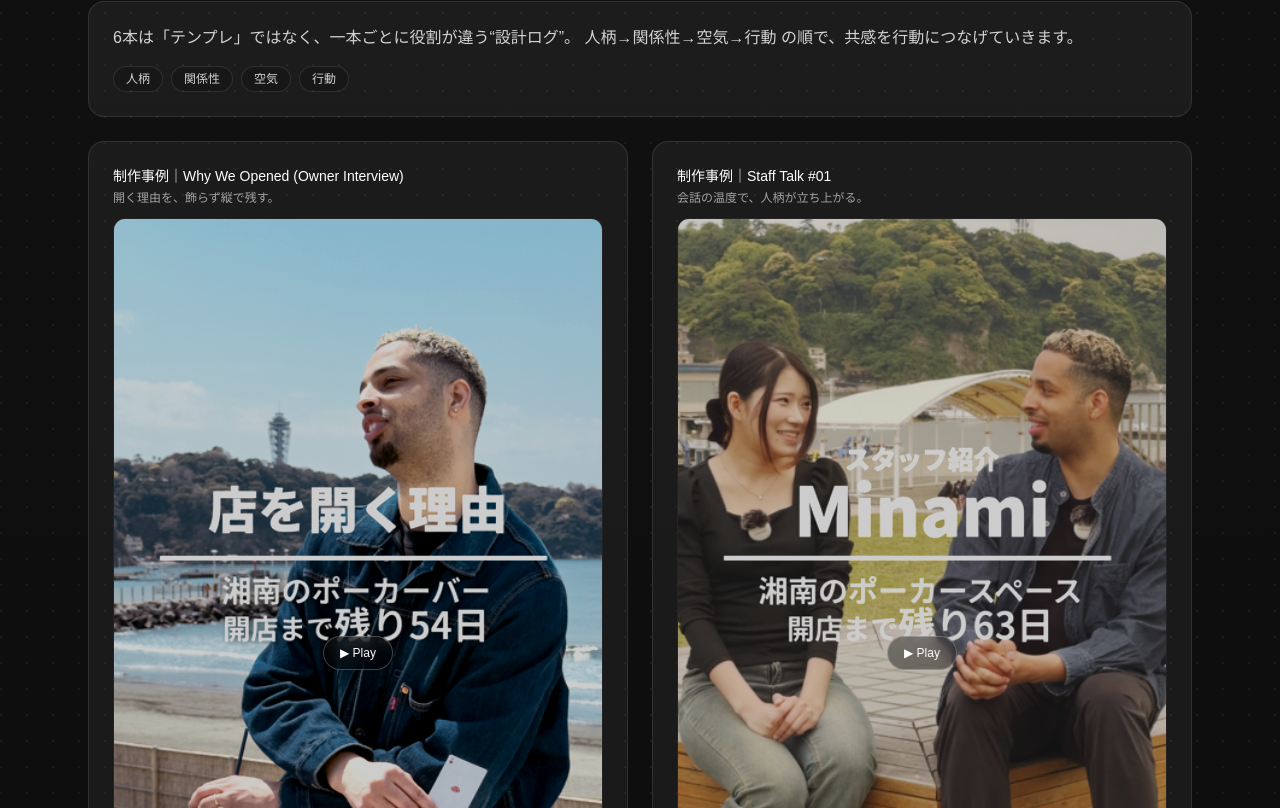
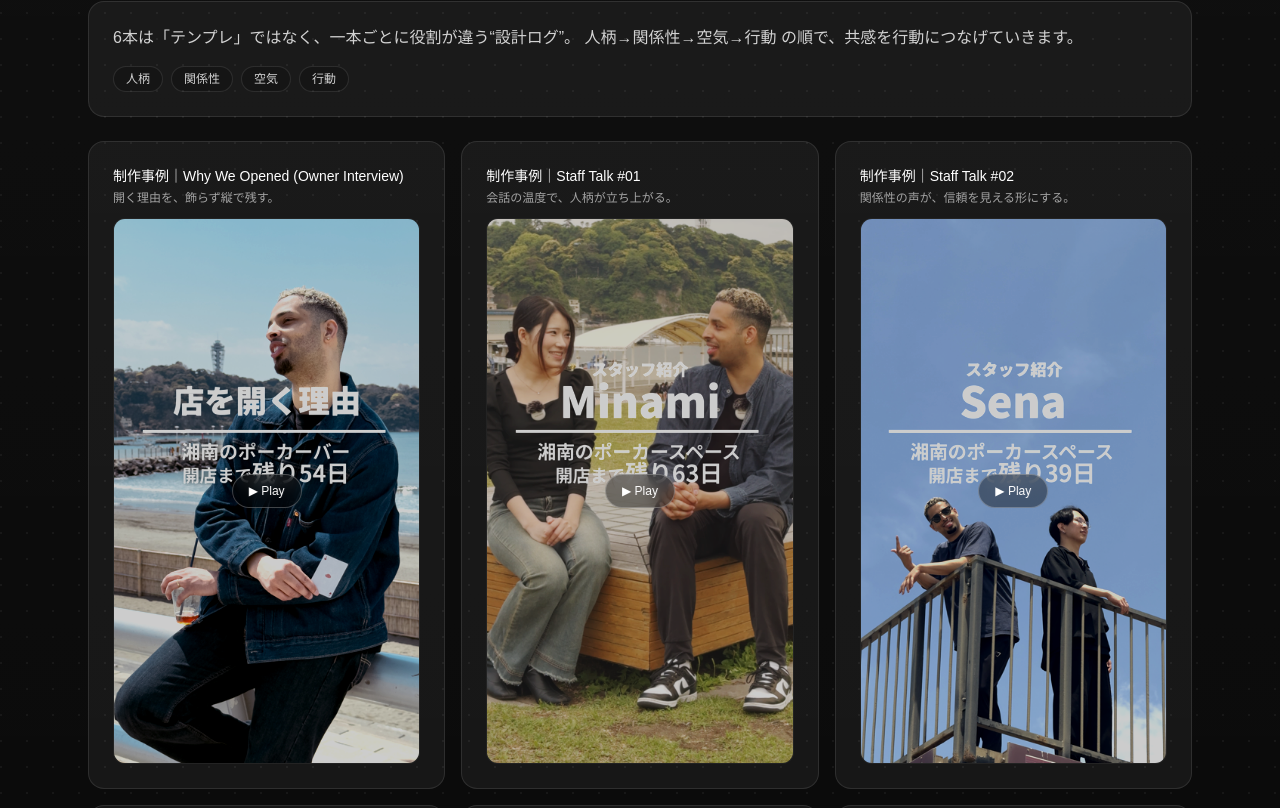
Before and after one commit to naturalpeopleinfo-blip/ambient-doc-clean, a Next.js app: page / in a window 1280 px wide. Shown: the part 2432-3240 px from the top of the page. Built offline with nearby package versions, Linux system fonts and the light colour scheme.

Commit message:
Adjust works grid thumbnails

```diff
--- a/src/app/page.tsx
+++ b/src/app/page.tsx
@@ -754,7 +754,7 @@
             </ProseCard>
           </div>
 
-          <div className="grid gap-6 sm:grid-cols-2">
+          <div className="grid gap-4 sm:grid-cols-2 lg:grid-cols-3">
             {works.map((w, i) => (
               <WorkCard key={i} w={w} />
             ))}
```
